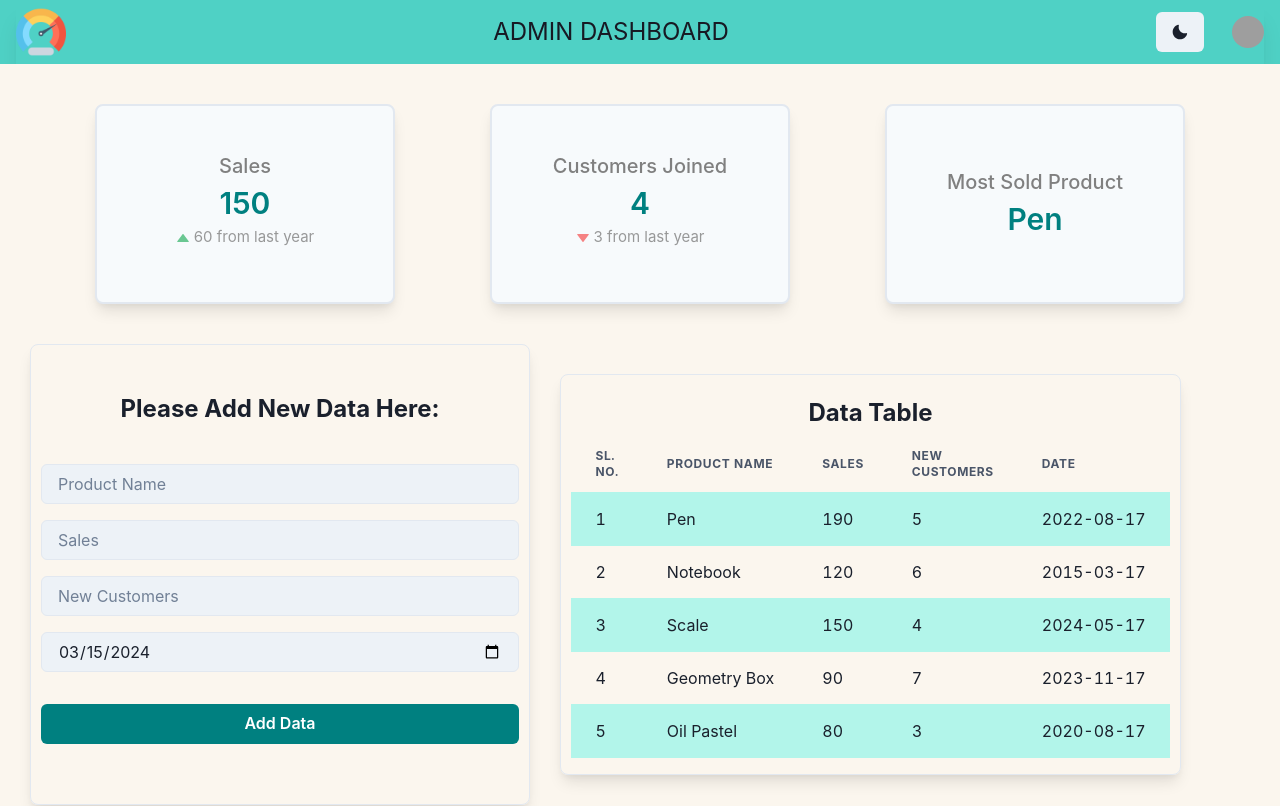
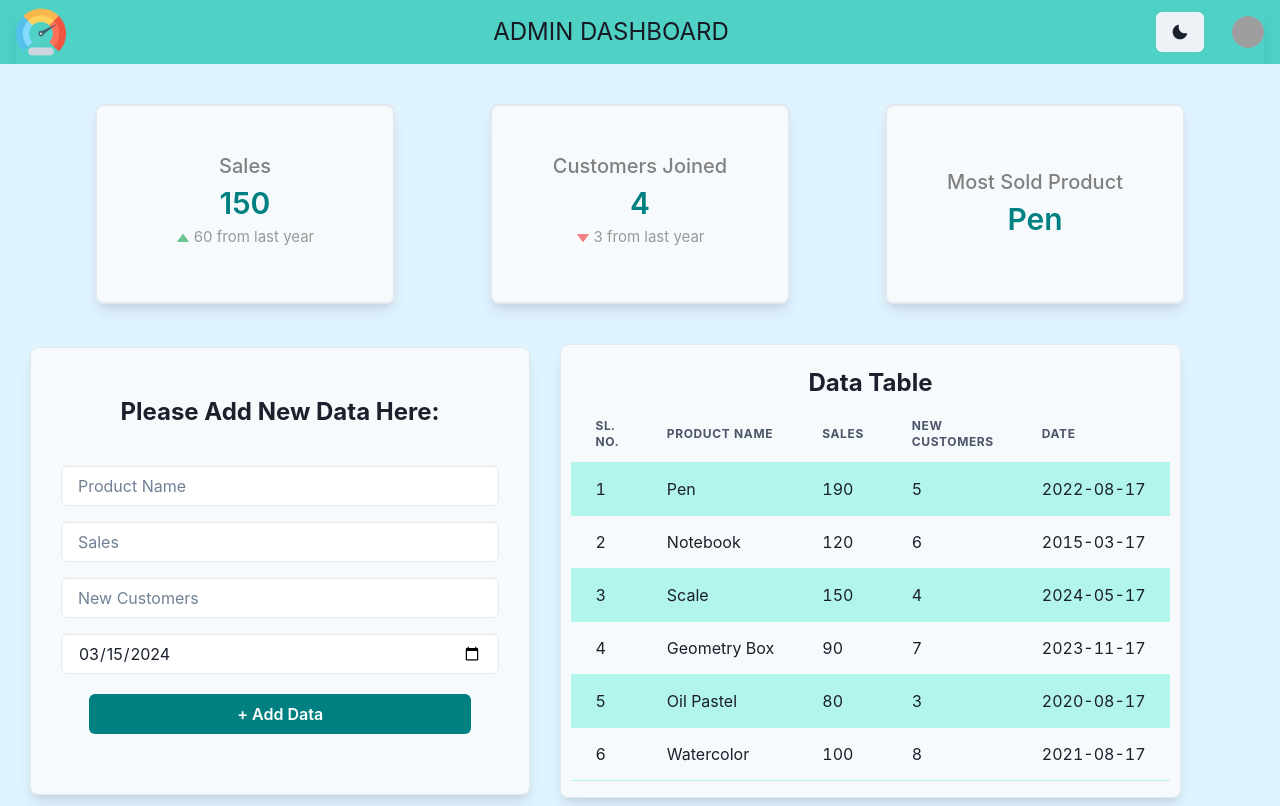
Before and after one commit to shreyaspathak11/dashboard-Assignment, a React (Create React App) app: page / in a window 1280 px wide. Shown: the top 806 px of the page. Built offline with nearby package versions, Linux system fonts and the light colour scheme; grey boxes are pictures that could not be loaded.

Commit message:
Update styles and fix bugs in components

```diff
--- a/src/assets/data.js
+++ b/src/assets/data.js
@@ -4,4 +4,5 @@ export const initialData = [
   { id: 3, productName: 'Scale', sales: 150, newCustomers: 4, date: '2024-05-17' },
   { id: 4, productName: 'Geometry Box', sales: 90, newCustomers: 7, date: '2023-11-17' },
   { id: 5, productName: 'Oil Pastel', sales: 80, newCustomers: 3, date: '2020-08-17' },
+  { id: 6, productName: 'Watercolor', sales: 100, newCustomers: 8, date: '2021-08-17' },
 ];
--- a/src/components/Forms & Tables/EmailForm.jsx
+++ b/src/components/Forms & Tables/EmailForm.jsx
@@ -70,7 +70,6 @@ const EmailForm = () => {
               icon={<CloseIcon />}
               size="sm"
               onClick={() => handleRemoveAttachment(index)}
-              ml={2}
             />
           </Flex>
         ))}
--- a/src/components/Forms & Tables/Form.jsx
+++ b/src/components/Forms & Tables/Form.jsx
@@ -1,7 +1,11 @@
 import React, { useState } from 'react';
-import { Box, Button, Flex, Heading, Input, Stack, useToast } from '@chakra-ui/react';
+import { Box, Button, Flex, Heading, Input, Stack, useColorModeValue, useToast } from '@chakra-ui/react';
 
 const Form = ({ onSubmit }) => {
+  const bgColor = useColorModeValue('gray.50', 'gray.800');
+  const inputBgColor = useColorModeValue('white', 'gray.700');
+  const borderColor = useColorModeValue('gray.200', 'gray.600');
+
   const [formData, setFormData] = useState({ productName: '', sales: '', newCustomers: '', date: getCurrentDate() });
   const toast = useToast();
 
@@ -39,47 +43,47 @@ const Form = ({ onSubmit }) => {
   }
 
   return (
-    <Box w="500px" paddingTop={10} paddingBottom={50} boxShadow={'lg'} border="1px solid"  borderColor="gray.200"   borderRadius="lg" transition="all 0.2s"
+    <Box w="500px" paddingTop={10} paddingBottom={50} boxShadow={'lg'} bgColor={bgColor} border="1px solid"  borderColor={borderColor}   borderRadius="lg" transition="all 0.2s"
     _hover={{
       boxShadow: 'lg',
     }}>
       <form onSubmit={handleSubmit} >
         <Flex direction="column" padding="10px">
           <Heading fontSize="2xl" fontWeight="bold" mb={10}>Please Add New Data Here:</Heading>
-          <Stack spacing={4}>
+          <Stack spacing={4} pl={5} pr={5}>
             <Input
               placeholder="Product Name"
               value={formData.productName}
-              bgColor={'gray.100'}
               type="text"
+              bgColor={inputBgColor}
               onChange={(e) => setFormData({ ...formData, productName: e.target.value })}
             />
             <Input
               placeholder="Sales"
               type="number"
               min="0"
+              bgColor={inputBgColor}
               value={formData.sales}
-              bgColor={'gray.100'}
               onChange={(e) => setFormData({ ...formData, sales: e.target.value })}
             />
             <Input
               placeholder="New Customers"
               type="number"
               min="0"
+              bgColor={inputBgColor}
               value={formData.newCustomers}
-              bgColor={'gray.100'}
               onChange={(e) => setFormData({ ...formData, newCustomers: e.target.value })}
             />
             <Input
               placeholder="Date"
               type="date"
+              bgColor={inputBgColor}
               value={formData.date}
-              bgColor={'gray.100'}
               onChange={(e) => setFormData({ ...formData, date: e.target.value })}
             />
           </Stack>
-          <Button type="submit" mt={8} color={"white"} bg="teal" _hover={{ bgColor: "gray.400", color:"teal" }}>
-            Add Data
+          <Button type="submit" mt={5} w={"80%"} ml={12} color={"white"} bg="teal" _hover={{ bgColor: "gray.400", color:"teal" }}>
+           + Add Data
           </Button>
         </Flex>
       </form>
--- a/src/components/Forms & Tables/Table.jsx
+++ b/src/components/Forms & Tables/Table.jsx
@@ -1,13 +1,19 @@
 import React from 'react';
-import { Table, Thead, Tbody, Tr, Th, Td, Heading, Flex, Box } from '@chakra-ui/react';
+import { Table, Thead, Tbody, Tr, Th, Td, Heading, Flex, Box, useColorModeValue } from '@chakra-ui/react';
 
 const TableComponent = ({ data }) => {
+
+  const bgColor = useColorModeValue('gray.50', 'gray.800');
+  const borderColor = useColorModeValue('gray.200', 'gray.600');
+
   return (
     <Box
       w="90%"
       p={4}
       boxShadow="lg"
-      border="1px solid"  borderColor="gray.200"
+      border="1px solid"
+      borderColor={borderColor}
+      bgColor={bgColor}
       borderRadius="lg"
       transition="box-shadow 0.3s ease"
       _hover={{
--- a/src/components/StatusBox/MostSoldStatBox.jsx
+++ b/src/components/StatusBox/MostSoldStatBox.jsx
@@ -1,7 +1,9 @@
 import React from 'react';
-import { Stat, StatLabel, StatNumber, Box } from '@chakra-ui/react';
+import { Stat, StatLabel, StatNumber, Box, useColorModeValue } from '@chakra-ui/react';
 
 const MostSoldStatBox = ({ data }) => {
+  const bgColor = useColorModeValue('gray.50', 'gray.800');
+  const borderColor = useColorModeValue('gray.200', 'gray.600');
   // Find the product with the highest sales this year
   const mostSoldProduct = data.reduce((prevProduct, currentProduct) => {
     return currentProduct.sales > prevProduct.sales ? currentProduct : prevProduct;
@@ -11,11 +13,11 @@ const MostSoldStatBox = ({ data }) => {
     <Box
       mt={10}
       p={4}
-      bgColor="gray.50"
+      bgColor={bgColor}
       width="300px" // Set a fixed width
       height="200px" // Set a fixed height
       border="2px solid"
-      borderColor="gray.200"
+      borderColor={borderColor}
       borderRadius="lg"
       boxShadow="lg"
       transition="all 0.2s"
--- a/src/components/StatusBox/NewCustomerStatBox.jsx
+++ b/src/components/StatusBox/NewCustomerStatBox.jsx
@@ -1,7 +1,9 @@
 import React from 'react';
-import { Stat, StatLabel, StatNumber, StatHelpText, StatArrow, Box } from '@chakra-ui/react';
+import { Stat, StatLabel, StatNumber, StatHelpText, StatArrow, Box, useColorModeValue } from '@chakra-ui/react';
 
 const NewCustomersStatBox = ({ data }) => {
+  const bgColor = useColorModeValue('gray.50', 'gray.800');
+  const borderColor = useColorModeValue('gray.200', 'gray.600');
   // Get new customers for the latest year
   const currentYearNewCustomers = data.find(
     item => new Date(item.date).getFullYear() === new Date().getFullYear()
@@ -19,11 +21,11 @@ const NewCustomersStatBox = ({ data }) => {
     <Box
       mt={10}
       p={4}
-      bgColor="gray.50"
+      bgColor={bgColor}
       width="300px" // Set a fixed width
       height="200px" // Set a fixed height
       border="2px solid"
-      borderColor="gray.200"
+      borderColor={borderColor}
       borderRadius="lg"
       boxShadow="lg"
       transition="all 0.2s"
--- a/src/components/StatusBox/StatBox.jsx
+++ b/src/components/StatusBox/StatBox.jsx
@@ -1,7 +1,9 @@
 import React from 'react';
-import { Stat, StatLabel, StatNumber, StatHelpText, StatArrow, Box } from '@chakra-ui/react';
+import { Stat, StatLabel, StatNumber, StatHelpText, StatArrow, Box, useColorModeValue } from '@chakra-ui/react';
 
 const StatBox = ({ data }) => {
+  const bgColor = useColorModeValue('gray.50', 'gray.800');
+  const borderColor = useColorModeValue('gray.200', 'gray.600');
   // Calculate sales for the current year and last year
   const currentYearSales = data.find(item => new Date(item.date).getFullYear() === new Date().getFullYear())?.sales || 0;
   const lastYearSales = data.find(item => new Date(item.date).getFullYear() === new Date().getFullYear() - 1)?.sales || 0;
@@ -13,20 +15,20 @@ const StatBox = ({ data }) => {
     <Box
       mt={10}
       p={4}
-    bgColor="gray.50"
-    width="300px"
-    height="200px"
+      bgColor={bgColor}
+      width="300px" // Set a fixed width
+      height="200px" // Set a fixed height
       border="2px solid"
-    borderColor="gray.200"
+      borderColor={borderColor}
       borderRadius="lg"
       boxShadow="lg"
       transition="all 0.2s"
       _hover={{
         boxShadow: 'lg',
       }}
-    display="flex"
-    alignItems="center"
-    justifyContent="center"
+      display="flex" // Use Flexbox
+      alignItems="center" // Center vertically
+      justifyContent="center" // Center horizontally
     >
       <Stat>
         <StatLabel fontSize={"20px"} color="gray"> Sales</StatLabel>
--- a/src/pages/Dashboard.jsx
+++ b/src/pages/Dashboard.jsx
@@ -14,7 +14,7 @@ import EmailForm from '../components/Forms & Tables/EmailForm';
 
 const Dashboard = () => {
   const [tableData, setTableData] = useState(initialData);
-  const bgColor = useColorModeValue('#FBF6EE', 'gray.700');
+  const bgColor = useColorModeValue('#E0F4FF', 'gray.700');
 
   const handleFormSubmit = (formData) => {
     const newData = {
```
Lines whose indentation alone changed are shown as unchanged.
